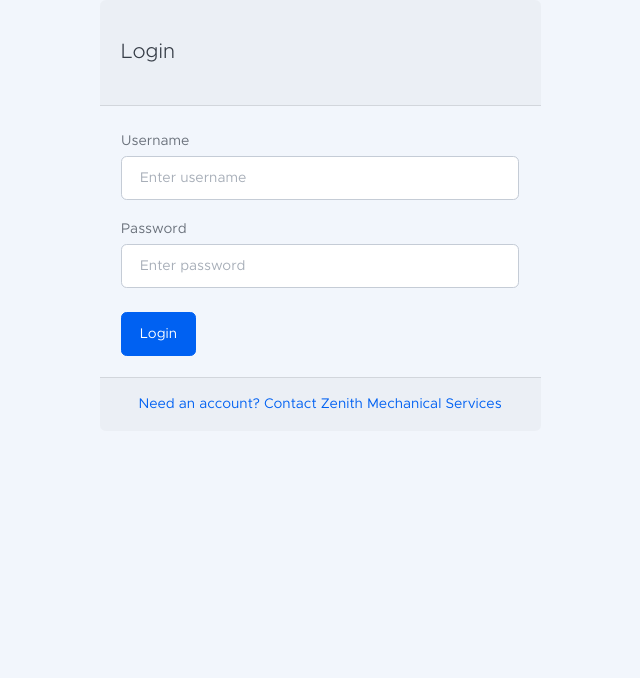
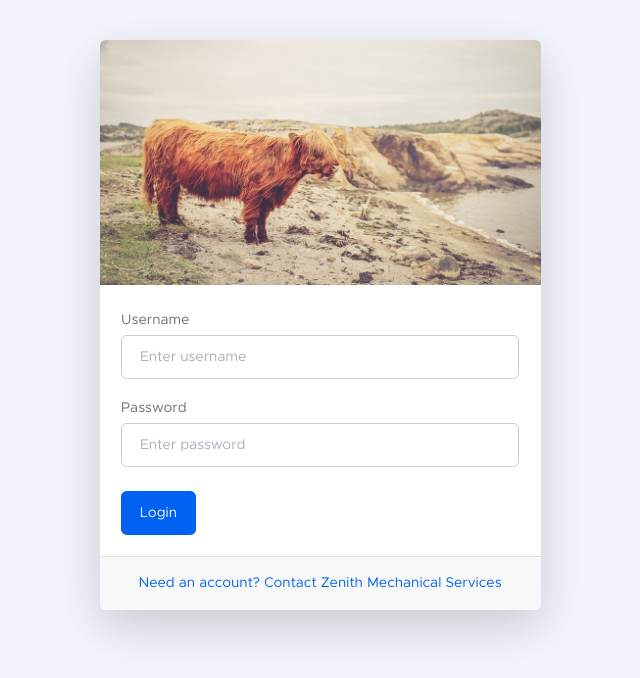
Before and after one commit to johnleeson/dashboard, a PHP site: page / in a window 1280 px wide. Shown: the top 678 px of the page, without its empty margins (320-960 px from the left). Run offline with PHP 8.4, Linux system fonts and the light colour scheme.

Commit message:
Update index.php

```diff
--- a/index.php
+++ b/index.php
@@ -20,10 +20,10 @@
                         <div class="row justify-content-center">
                             <div class="col-lg-5">
                                 <!-- Basic login form-->
-                               <!--<div class="card shadow-lg border-0 rounded-lg mt-5">-->
+                               <div class="card shadow-lg border-0 rounded-lg mt-5">
 
-                                <div class="card-img" src="assets/img/demo/cards/card-img-overlay.jpg" shadow-lg border-0 rounded-lg mt-5">
-                                    <div class="card-header justify-content-center"><h3 class="fw-light my-4">Login</h3></div>
+                                    <img class="card-img-top" src="assets/img/demo/cards/card-img-overlay.jpg" alt="...">
+                                    <!--<div class="card-header justify-content-center"><h3 class="fw-light my-4">Login</h3></div>-->
                                     <div class="card-body">
                                         <!-- Login form-->
                                         <form>
```
